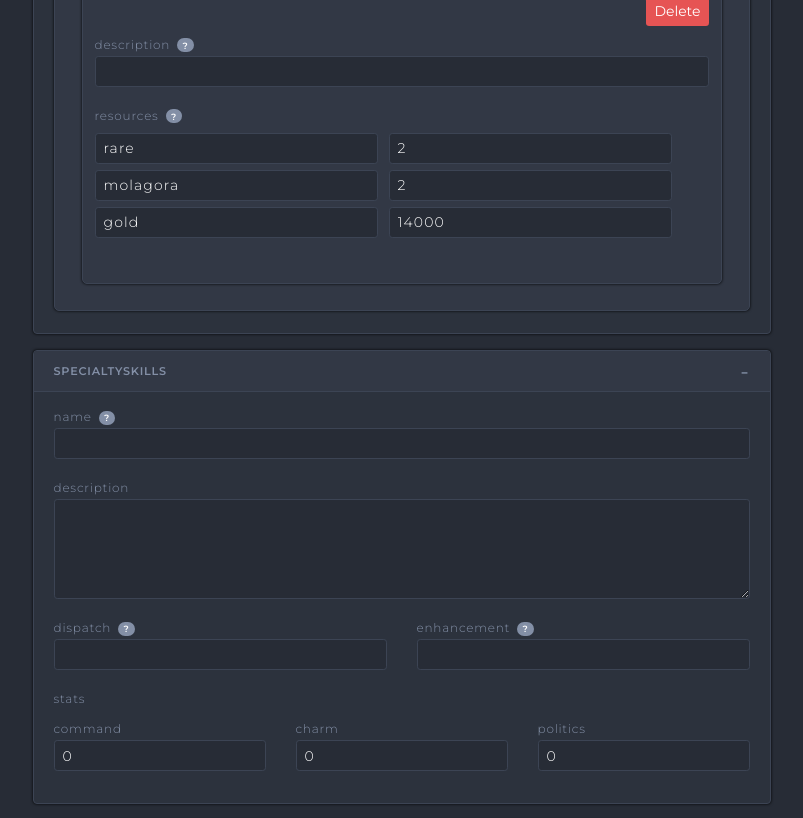
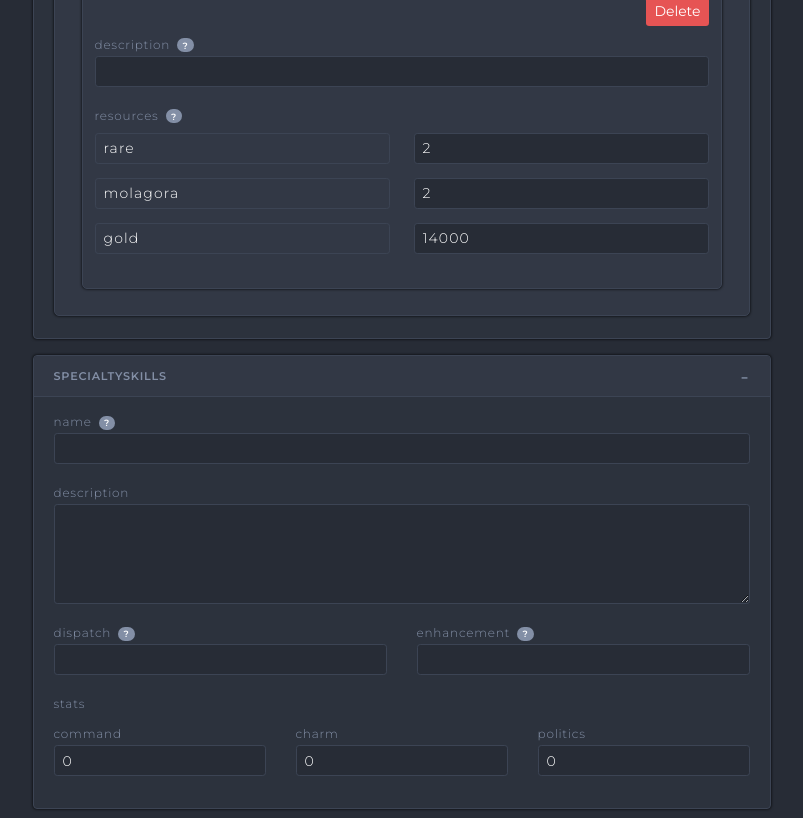
Before and after one commit to EpicSevenDB/e7-databuilder, a React app: page / in a window 1280 px wide. Shown: the part 1920-2738 px from the top of the page, without its empty margins (271-1074 px from the left). Built offline with nearby package versions, Linux system fonts and the light colour scheme.

Commit message:
fixed some styling

```diff
--- a/src/components/hero/hero-awakening.jsx
+++ b/src/components/hero/hero-awakening.jsx
@@ -150,7 +150,7 @@ class HeroAwakening extends Component {
 
                 {awakening[i].statsIncrease.map((increase, j) => (
                   <Col key={j} md="12">
-                    <FormGroup className="inline-wrapper awakening">
+                    <FormGroup className="inline-wrapper full">
                       {j !== 0 || i === 2 ? (
                         <Input
                           type="text"
@@ -229,7 +229,7 @@ class HeroAwakening extends Component {
 
                 {awakeningCost.map((resource, j) => (
                   <Col key={j} md="12">
-                    <FormGroup className="inline-wrapper awakening">
+                    <FormGroup className="inline-wrapper full">
                       <Input
                         type="text"
                         bsSize="sm"
--- a/src/components/hero/hero-skill-enhancements.jsx
+++ b/src/components/hero/hero-skill-enhancements.jsx
@@ -195,7 +195,9 @@ class HeroSkillEnhancements extends Component {
                     <Label>
                       resources{" "}
                       <Badgetip
-                        value={"Example: twisted-fang"}
+                        value={
+                          "Resources are automatically calculated based on rarity, zodiac, and max skill level"
+                        }
                         id={"resources" + index + "-" + i}
                       />
                     </Label>
@@ -208,9 +210,10 @@ class HeroSkillEnhancements extends Component {
                         md="12"
                         className="resource-wrapper"
                       >
-                        <FormGroup className="inline-wrapper">
+                        <FormGroup className="inline-wrapper full">
                           <Input
                             type="text"
+                            readOnly
                             bsSize="sm"
                             name="item"
                             placeholder="resource item"
@@ -225,7 +228,7 @@ class HeroSkillEnhancements extends Component {
                             }
                           />
                           <Input
-                            type="text"
+                            type="number"
                             bsSize="sm"
                             name="qty"
                             value={resource.qty}
--- a/src/scss/_forms.scss
+++ b/src/scss/_forms.scss
@@ -35,15 +35,18 @@
   margin-bottom: 8px !important;
   .form-control {
     width: calc(50% - 24px);
-    margin-right: 11px;
     float: left;
+    margin-right: 12px;
   }
-  &.awakening {
+  &.full {
     .form-control {
-      width: calc(50% - 11px);
+      width: calc(50% - 12px);
       margin-bottom: 8px;
+      &:first-child {
+        margin-right: 24px;
+      }
       &:last-child {
-        margin-right: 0;
+        margin-right: 0 !important;
       }
     }
   }
```
